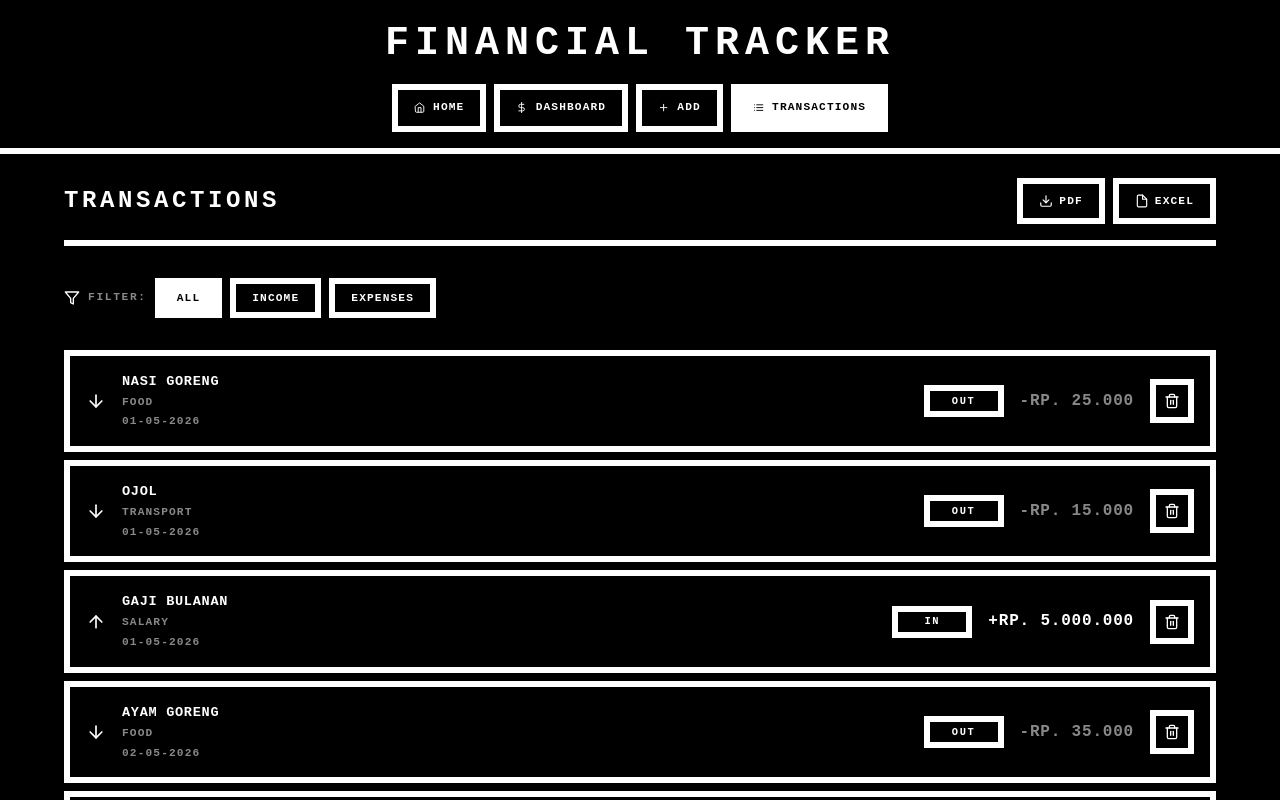
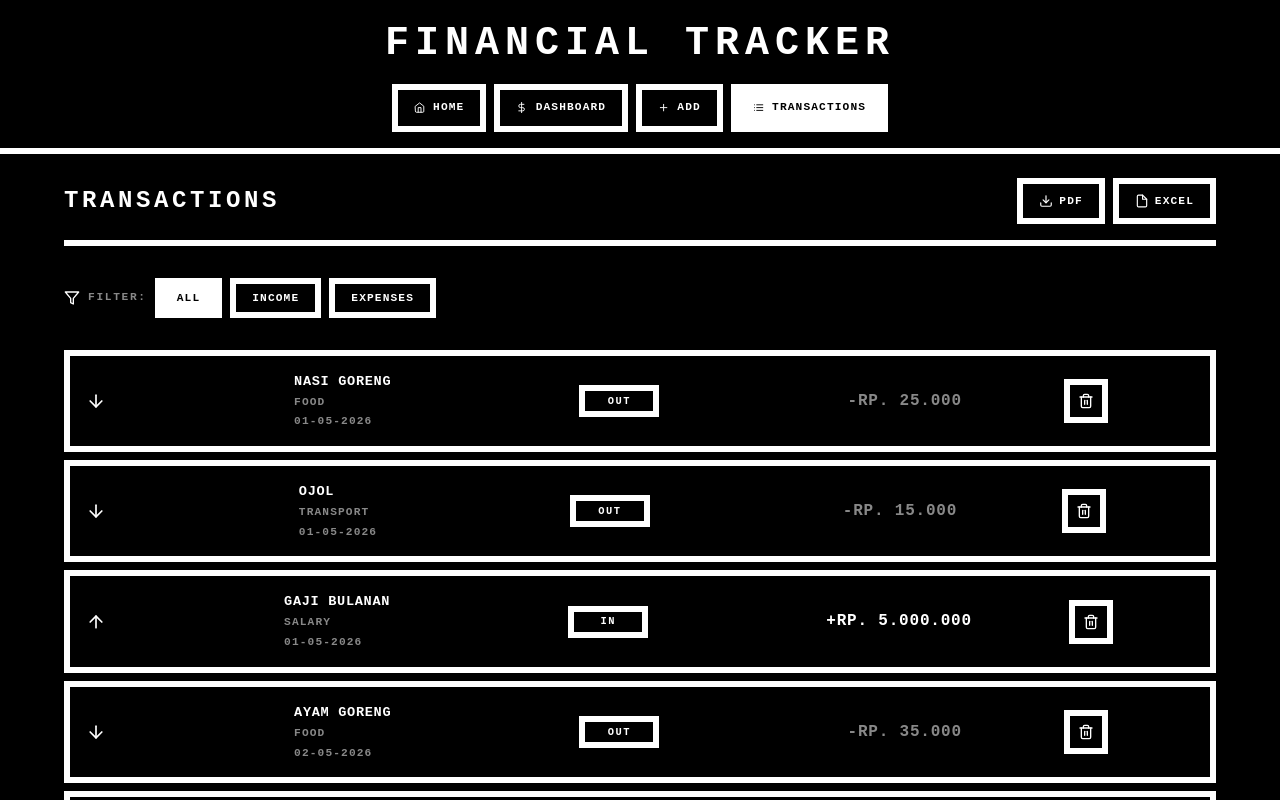
Before and after one commit to ryanvp10/personal-tracker, a React (Vite) app in the folder frontend/: page /transactions in a window 1280 px wide. Shown: the top 800 px of the page. Built offline with nearby package versions, Linux system fonts and the light colour scheme.

Commit message:
Fix desktop badge consistency: grid auto auto 80px, truncate long text

```diff
--- a/frontend/src/components/TransactionList.jsx
+++ b/frontend/src/components/TransactionList.jsx
@@ -155,7 +155,7 @@ function TransactionList() {
                     }
                   : {
                       display: 'grid',
-                      gridTemplateColumns: 'auto 1fr 80px auto auto',
+                      gridTemplateColumns: 'auto auto 80px auto auto',
                       columnGap: '16px',
                       rowGap: '0px',
                       alignItems: 'center',
@@ -175,8 +175,8 @@ function TransactionList() {
               </div>
 
               {/* DETAILS — row 1 col 2 (both) */}
-              <div style={{ display: 'flex', flexDirection: 'column', gap: '4px' }}>
-                <span style={{ fontSize: '0.85rem', fontWeight: 900, letterSpacing: '0.05em' }}>
+              <div style={{ display: 'flex', flexDirection: 'column', gap: '4px', overflow: 'hidden' }}>
+                <span style={{ fontSize: '0.85rem', fontWeight: 900, letterSpacing: '0.05em', overflow: 'hidden', textOverflow: 'ellipsis', whiteSpace: 'nowrap' }}>
                   {t.note || 'NO NOTE'}
                 </span>
                 <span style={{ fontSize: '0.7rem', color: theme.colors.textMuted, letterSpacing: '0.1em' }}>
@@ -234,6 +234,10 @@ function TransactionList() {
                         whiteSpace: 'nowrap',
                         color: t.type === 'in' ? '#ffffff' : '#888888',
                         alignSelf: 'center',
+                        justifySelf: 'end',
+                        maxWidth: '160px',
+                        overflow: 'hidden',
+                        textOverflow: 'ellipsis',
                       }
                 }
               >
```
